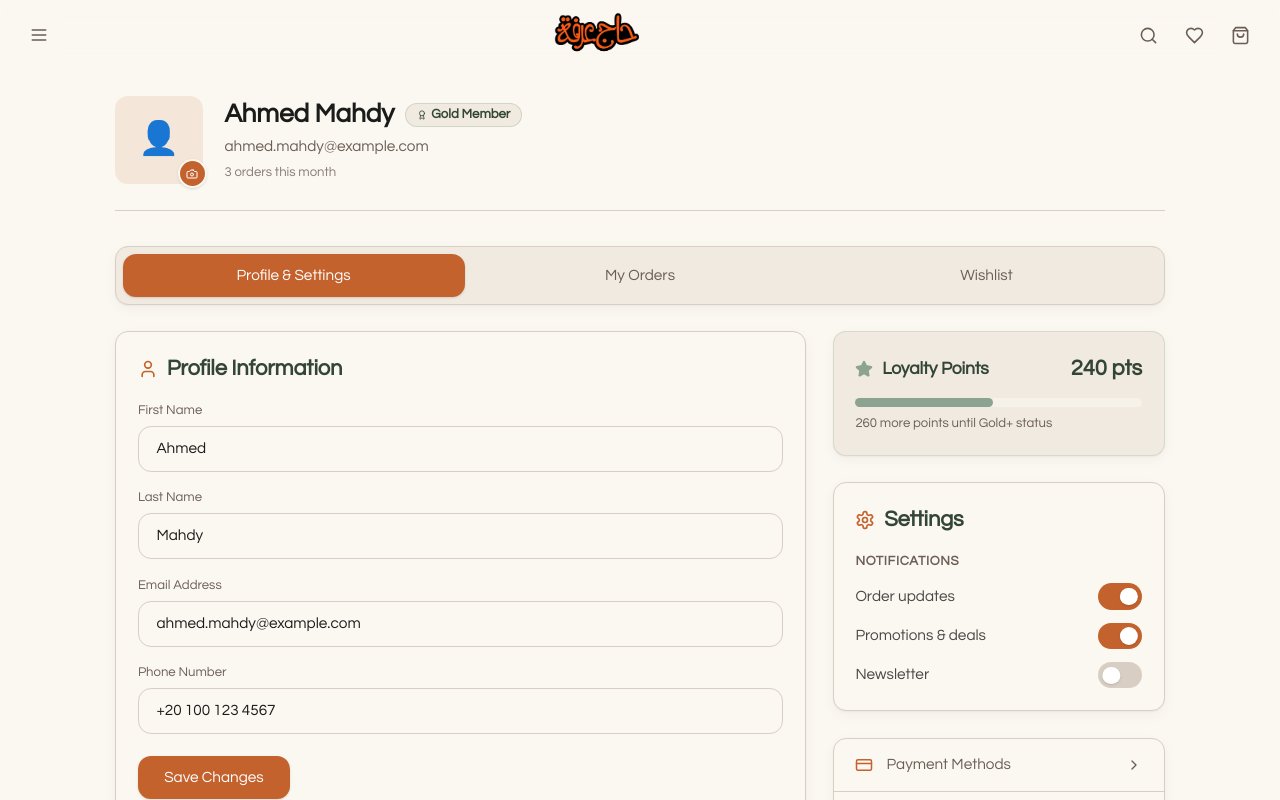
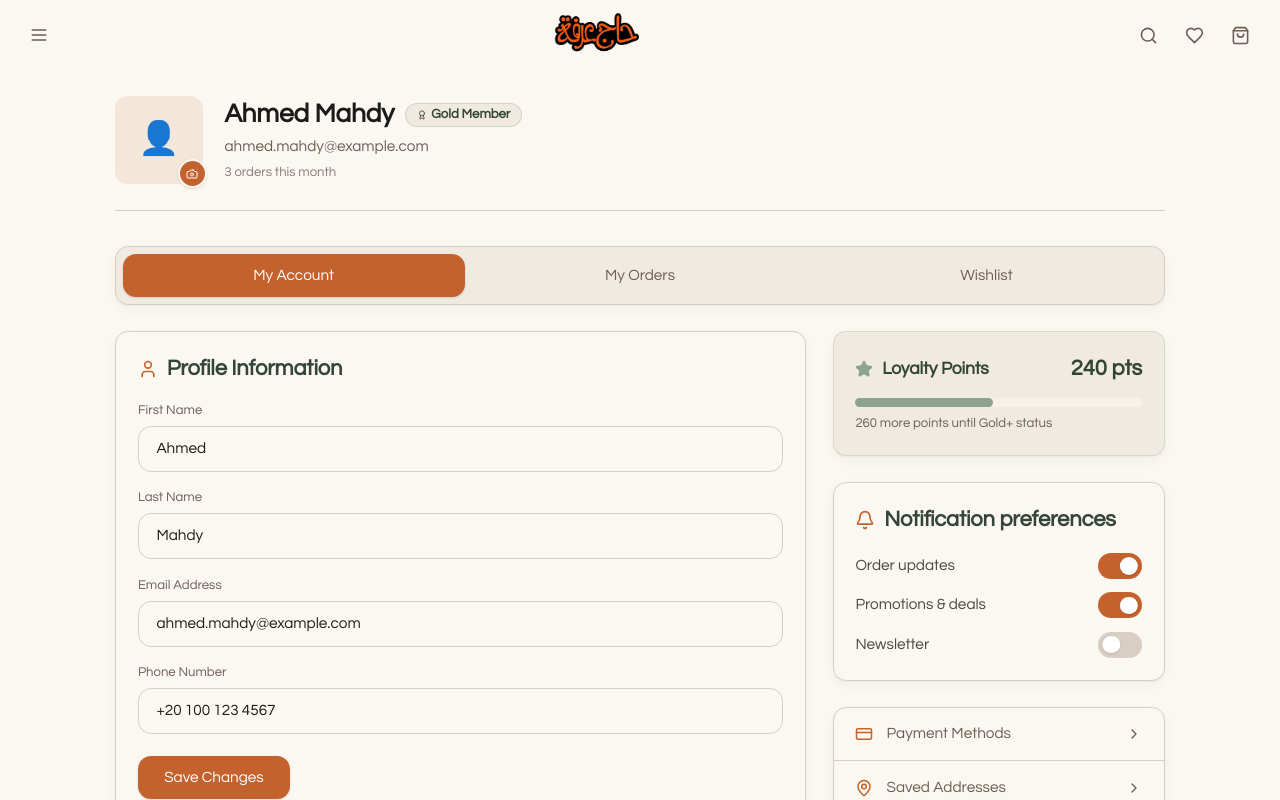
Before and after one commit to amahdy59/Hajarafaapp, a React (Vite) app: page /account in a window 1280 px wide. Built offline with nearby package versions, Linux system fonts and the light colour scheme.

Commit message:
Rename settings block in Account to Notification Preferences, remove Settings button from hamburger account links, and update Tab header text to My Account

```diff
--- a/src/app/components/SettingsDrawer.tsx
+++ b/src/app/components/SettingsDrawer.tsx
@@ -101,7 +101,6 @@ export function SettingsDrawer({ open, onClose }: SettingsDrawerProps) {
     { icon: User, label: t.yourAccount, to: "/account?tab=profile" },
     { icon: Package, label: t.yourOrders, to: "/account?tab=orders" },
     { icon: Heart, label: t.yourWishlist, to: "/account?tab=wishlist" },
-    { icon: Settings, label: t.settings, to: "/account?tab=profile" },
   ];
   const help = [
     { icon: CircleHelp, label: t.customerService, to: "/help" },
--- a/src/app/pages/Account.tsx
+++ b/src/app/pages/Account.tsx
@@ -1187,7 +1187,7 @@ export function Account() {
         {/* Tabs Bar */}
         {(() => {
           const allTabs = [
-            { key: "profile" as Tab, label: isRTL ? "الحساب والإعدادات" : "Profile & Settings" },
+            { key: "profile" as Tab, label: t.yourAccount },
             { key: "orders" as Tab, label: t.yourOrders },
             { key: "wishlist" as Tab, label: t.yourWishlist }
           ];
@@ -1213,7 +1213,7 @@ export function Account() {
 
         {/* Tab content containers */}
 
-        {/* Tab 1: Profile & Settings */}
+        {/* Tab 1: My Account */}
         {activeTab === "profile" && (
           <motion.div initial={{ opacity: 0, y: 8 }} animate={{ opacity: 1, y: 0 }} className="grid grid-cols-1 lg:grid-cols-3 gap-6">
             {/* Left/Main column: Forms (Profile, Password) */}
@@ -1366,11 +1366,10 @@ export function Account() {
               {/* App settings pane */}
               <div className="bg-card rounded-xl p-5 border border-border shadow-soft">
                 <h3 className="text-brand-forest font-display text-lg sm:text-xl font-bold flex items-center gap-2 mb-4">
-                  <Settings size={20} className="text-brand-terracotta" />
-                  {t.settings}
+                  <Bell size={20} className="text-brand-terracotta" />
+                  {isRTL ? "تفضيلات الإشعارات" : "Notification preferences"}
                 </h3>
                   <div className="space-y-3">
-                    <label className="text-xs text-muted-foreground block font-bold uppercase tracking-wider">{isRTL ? "تفضيلات الإشعارات" : "Notifications"}</label>
                     {Object.entries(notifications).map(([key, val]) => (
                       <div key={key} className="flex items-center justify-between text-sm">
                         <span className="text-foreground/80">
```
